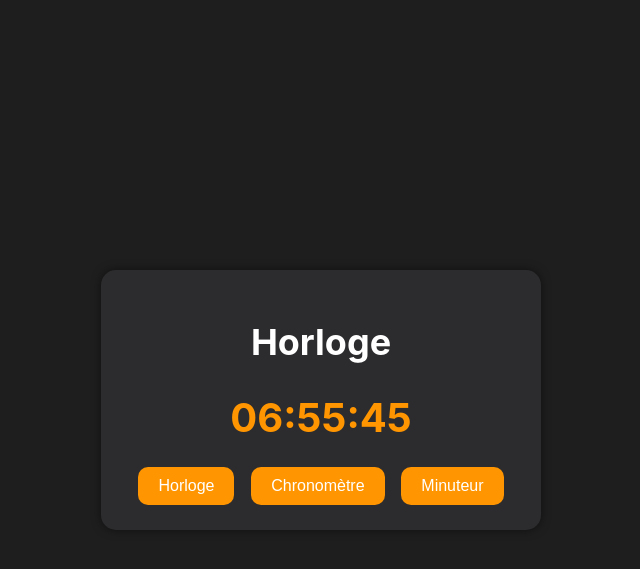
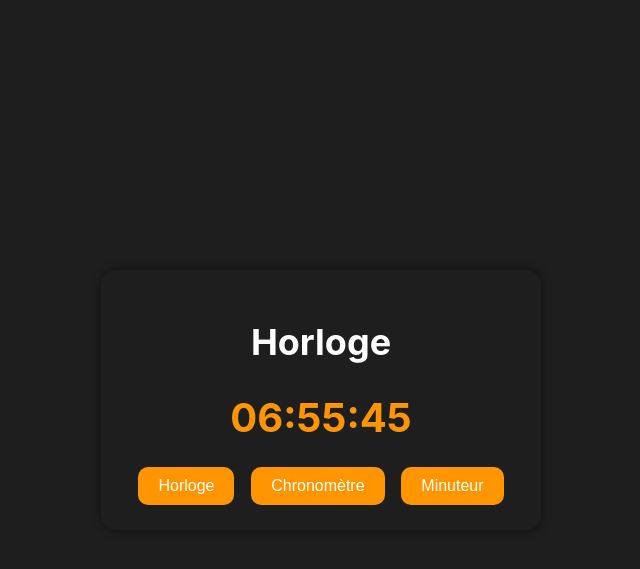
Before and after one commit to Sne3P/virtual-office, a Django app: page /clock/ in a window 1280 px wide. Shown: the top 569 px of the page, without its empty margins (319-959 px from the left). Run offline with Django 5.2, Linux system fonts and the light colour scheme; data that the repository does not hold is empty.

Commit message:
Update clock.css

```diff
--- a/static/css/clock.css
+++ b/static/css/clock.css
@@ -12,7 +12,6 @@ body {
     font-size: 24px;
     padding: 20px;
     color: white;
-    background: #2c2c2e;
     border-radius: 15px;
     width: 400px;
     margin: auto;
```
